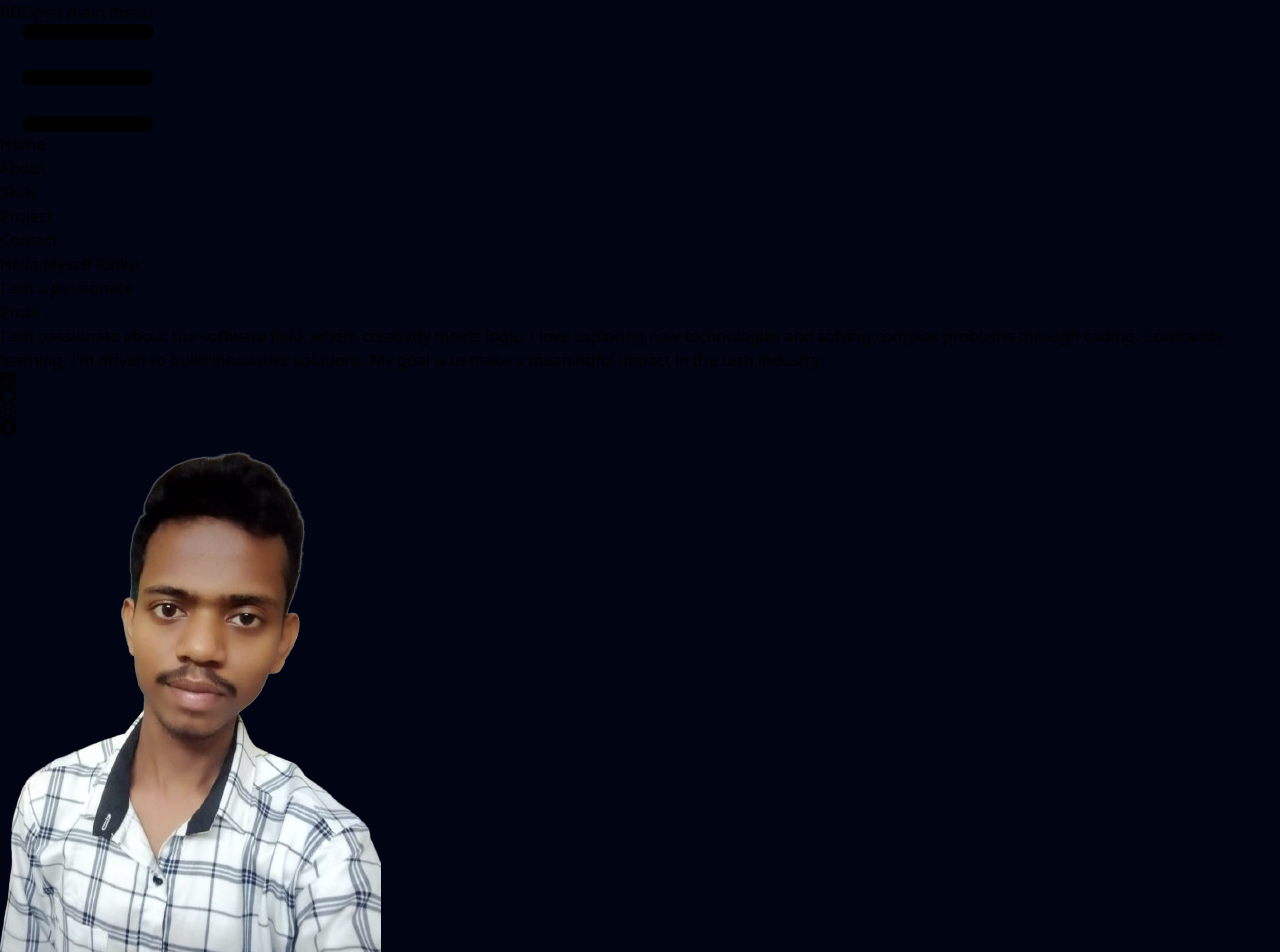
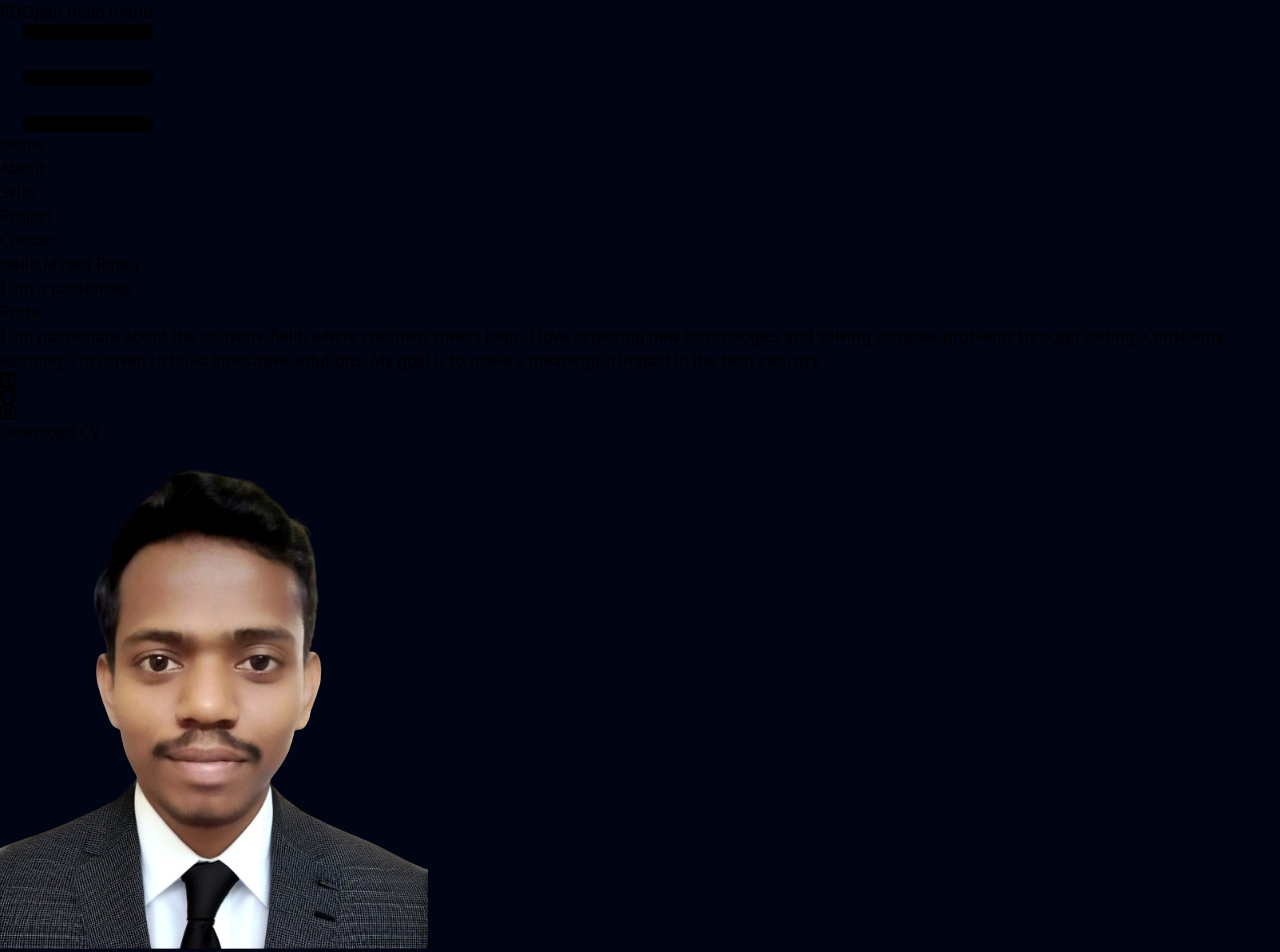
Before and after one commit to Rdhurua/myPortfolio, a React (Vite) app: page / in a window 1280 px wide. Shown: the top 952 px of the page. Built offline with nearby package versions, Linux system fonts and the light colour scheme.

Commit message:
some updates

```diff
--- a/src/components/About/About.jsx
+++ b/src/components/About/About.jsx
@@ -6,7 +6,7 @@ import AboutCard2 from './AboutCard2';
 
 const About = () => {
   return (
-    <div id='About' className='py-20'>
+    <div id='About' className='py-10 md:py-20'>
 
     <h2 className='text-4xl font-extrabold text-gray-300 text-center mb-10 mt-16'>About</h2>
 
--- a/src/components/Home/Home.jsx
+++ b/src/components/Home/Home.jsx
@@ -2,7 +2,7 @@ import React from 'react'
  import { Link } from 'react-router-dom'
  import { BsLinkedin,BsGithub,BsInstagram,BsFacebook } from 'react-icons/bs'
  import { Typewriter,Cursor } from 'react-simple-typewriter'
-import rinku from "/src/assets/images/r7.png"
+import rinku from "/src/assets/images/profilePic3.png"
 const Home = () => {
 
   return (
@@ -23,13 +23,13 @@ const Home = () => {
                    <a href="https://www.linkedin.com/in/rinku-dhurua-788199260/" target='_blank'><BsLinkedin className='h-8 w-8 ml-4 '/></a>
                    <a href="https://github.com/Rdhurua" target='_blank'><BsGithub className='h-8 w-8 ml-4 '/></a>
                    <a href="https://www.instagram.com/rdhurua_1118?igsh=YzljYTk1ODg3Zg==" target='_blank'><BsInstagram className='h-8 w-8 ml-4 '/></a>
-                   <a href="#" target='_blank'><BsFacebook className='h-8 w-8 ml-4 '/></a>
+                   <a href="https://drive.google.com/uc?export=download&id=1Abm_sSG-c1gu8VAyecfZUGVnXRvw-dpA" download="Rinku_CV.pdf"className="bg-orange-200 text-black px-4 py-2 ml-4 rounded-md hover:bg-orange-300 transition-all duration-200">Download CV</a>
 
                   </div>
          </div>
 
-         <div className=" lg:w-[40%] lg:h-[70%]  border-3xl border-white   ml-4 mt-8 md:ml-[160px]  lg:mx-0 lg:mb-40  ">
-        <img className="md:w-full md:h-full sm:w-[70%] sm:h-[70%] lg:w-[80%] lg:h-auto  object-cover shadow-md shadow-gray-300 " src={rinku}alt="Rinku" />
+         <div className=" lg:w-[40%] lg:h-[70%]  rounded-e-md px-3 mt-8 md:ml-[160px]  lg:mx-0 lg:mb-40  ">
+        <img className="md:w-full md:h-full sm:w-[70%] sm:h-[70%] lg:w-[80%] lg:h-auto  object-cover  shadow-sm shadow-gray-300 " src={rinku}alt="Rinku" />
       </div>
      </div>
 
```
Also changed, not shown: src/assets/images/profilePic.png (added), src/assets/images/profilePic3.png (added).
